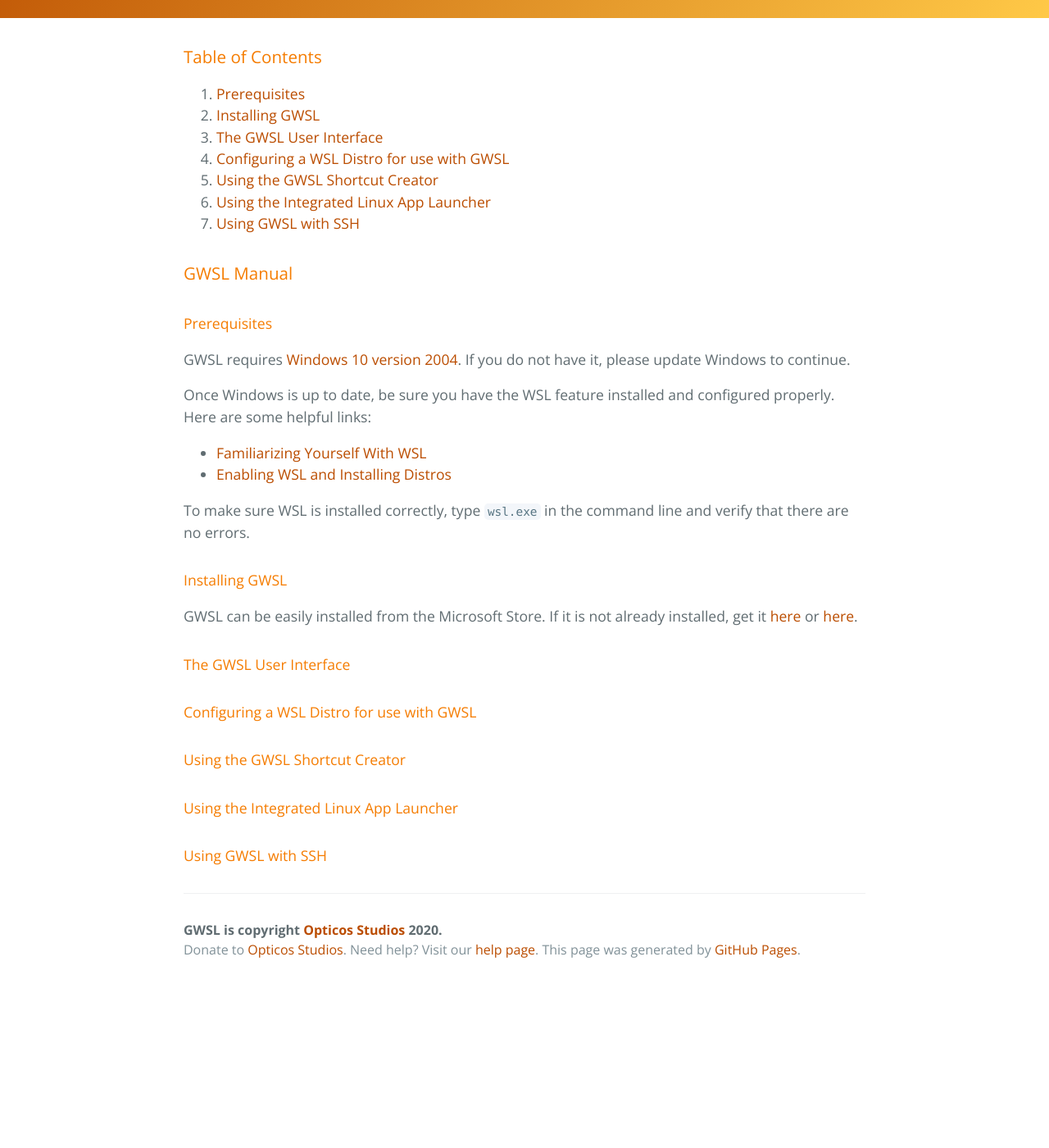
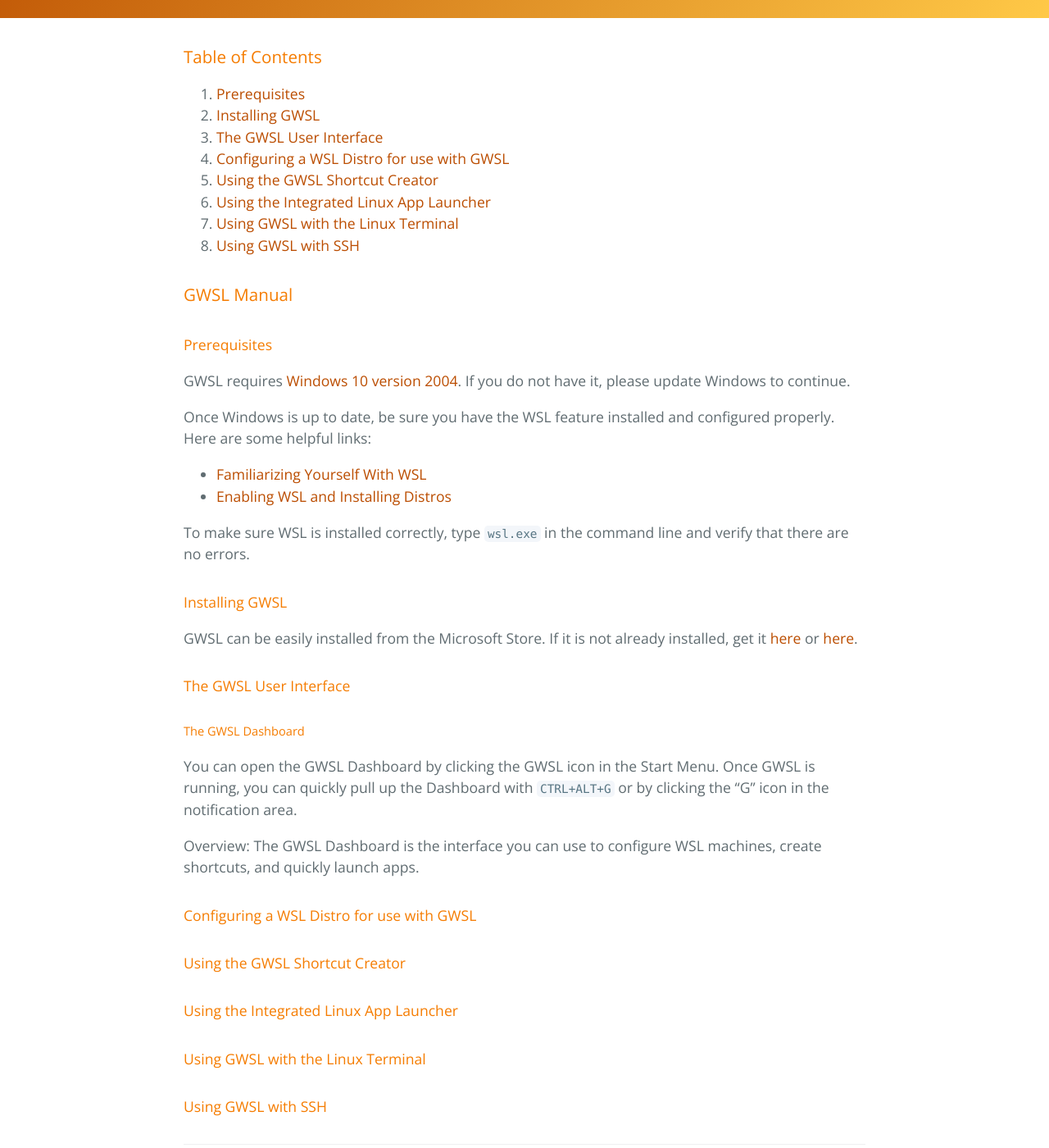
Before and after one commit to Opticos/gwsl, a Jekyll site: the page built from tutorials/manual.md, in a window 1280 px wide and 1400 px high, scrolled down 314 px. Shown: the whole window at 82% size. Built offline with Jekyll 4.4.1, drawn with Linux system fonts in a browser that asks for light colours; the repository's description, which GitHub fills in, is left out; before the commit the page ends 1516 px from its top, so only the background shows below that.

Commit message:
Update manual.md

````diff
--- a/tutorials/manual.md
+++ b/tutorials/manual.md
@@ -10,7 +10,8 @@ permalink: /tutorials/manual.html
 4.  [Configuring a WSL Distro for use with GWSL](#configuring-a-wsl-distro-for-use-with-gwsl)
 5.  [Using the GWSL Shortcut Creator](#using-the-gwsl-shortcut-creator)
 6.  [Using the Integrated Linux App Launcher](#using-the-integrated-linux-app-launcher)
-7.  [Using GWSL with SSH](#using-gwsl-with-ssh)
+7.  [Using GWSL with the Linux Terminal](#using-gwsl-with-the-linux-terminal)
+8.  [Using GWSL with SSH](#using-gwsl-with-ssh)
 
 
 ### GWSL Manual
@@ -30,6 +31,11 @@ To make sure WSL is installed correctly, type ```wsl.exe``` in the command line
 GWSL can be easily installed from the Microsoft Store. If it is not already installed, get it [here](ms-windows-store://pdp/?productid=9NL6KD1H33V3) or [here](	https://www.microsoft.com/store/apps/9NL6KD1H33V3).
 
 #### The GWSL User Interface ####
+##### The GWSL Dashboard
+
+You can open the GWSL Dashboard by clicking the GWSL icon in the Start Menu. Once GWSL is running, you can quickly pull up the Dashboard with ```CTRL+ALT+G``` or by clicking the "G" icon in the notification area.
+
+Overview: The GWSL Dashboard is the interface you can use to configure WSL machines, create shortcuts, and quickly launch apps.
 
 
 #### Configuring a WSL Distro for use with GWSL ####
@@ -40,5 +46,6 @@ GWSL can be easily installed from the Microsoft Store. If it is not already inst
 
 #### Using the Integrated Linux App Launcher ####
 
+#### Using GWSL with the Linux Terminal ####
 
 #### Using GWSL with SSH ####
````
